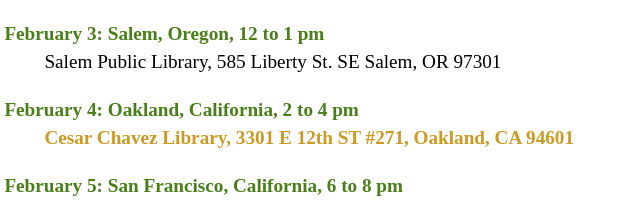
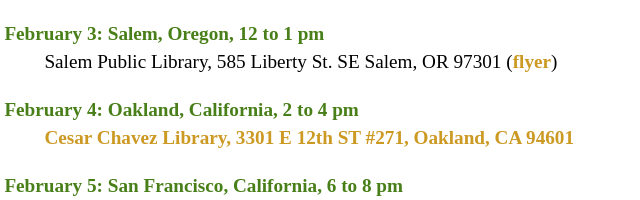
Before and after one commit to jelkner/MexicoSolidarityTourFall2023, a plain HTML site: page calendar.html in a window 1280 px wide. Shown: the part 277-477 px from the top of the page, 99-739 px from the left. Drawn offline with Linux system fonts and the light colour scheme.

Commit message:
Add Salem flyer

```diff
--- a/calendar.html
+++ b/calendar.html
@@ -23,6 +23,7 @@
 <dt>February 3: Salem, Oregon, 12 to 1 pm</dt>
 <dd>
 Salem Public Library, 585 Liberty St. SE Salem, OR 97301
+(<a href="resources2024/SalemFlyer.jpg">flyer</a>)
 </dd>
 
 <dt>February 4: Oakland, California, 2 to 4 pm</dt>
```
Also changed, not shown: 1 other file.
